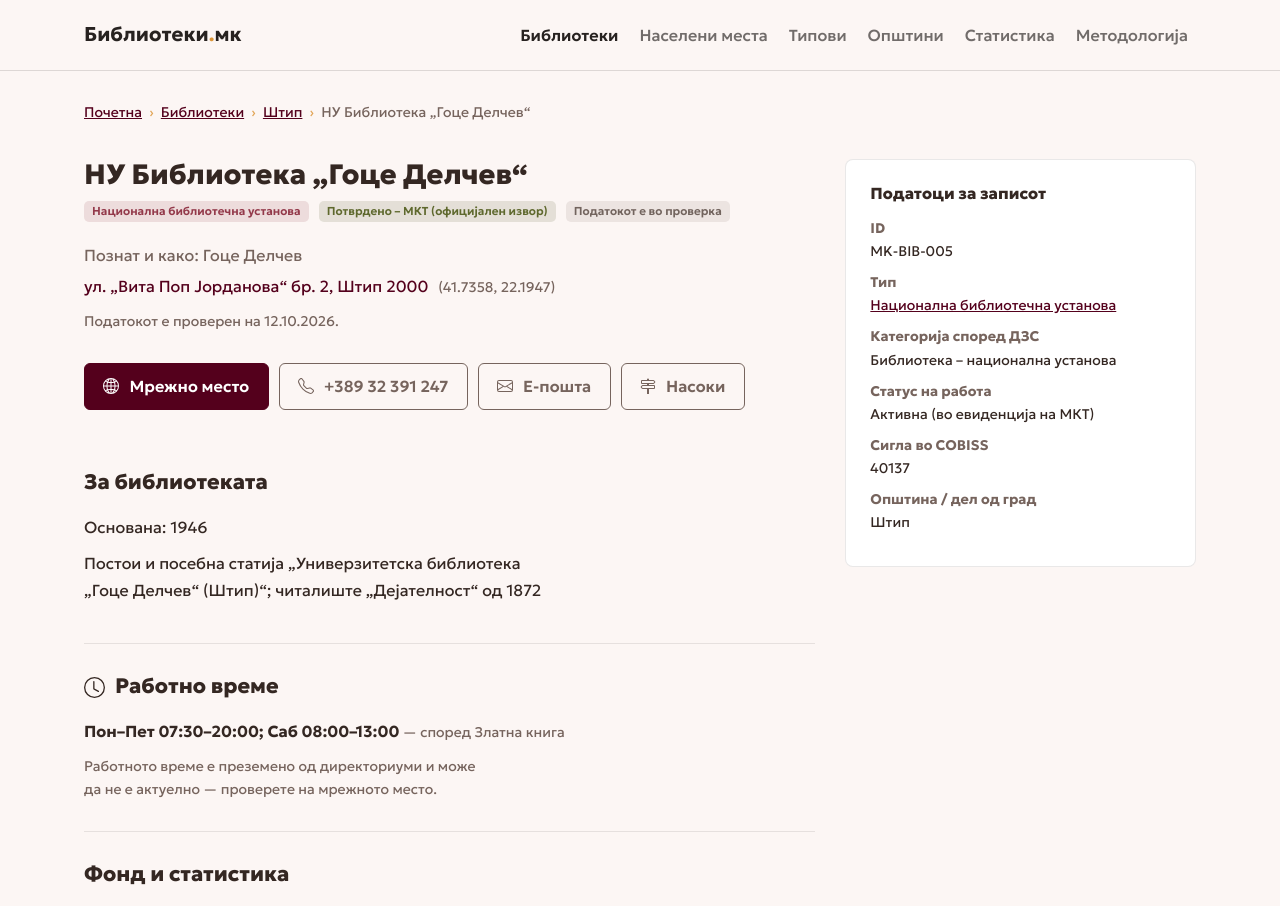
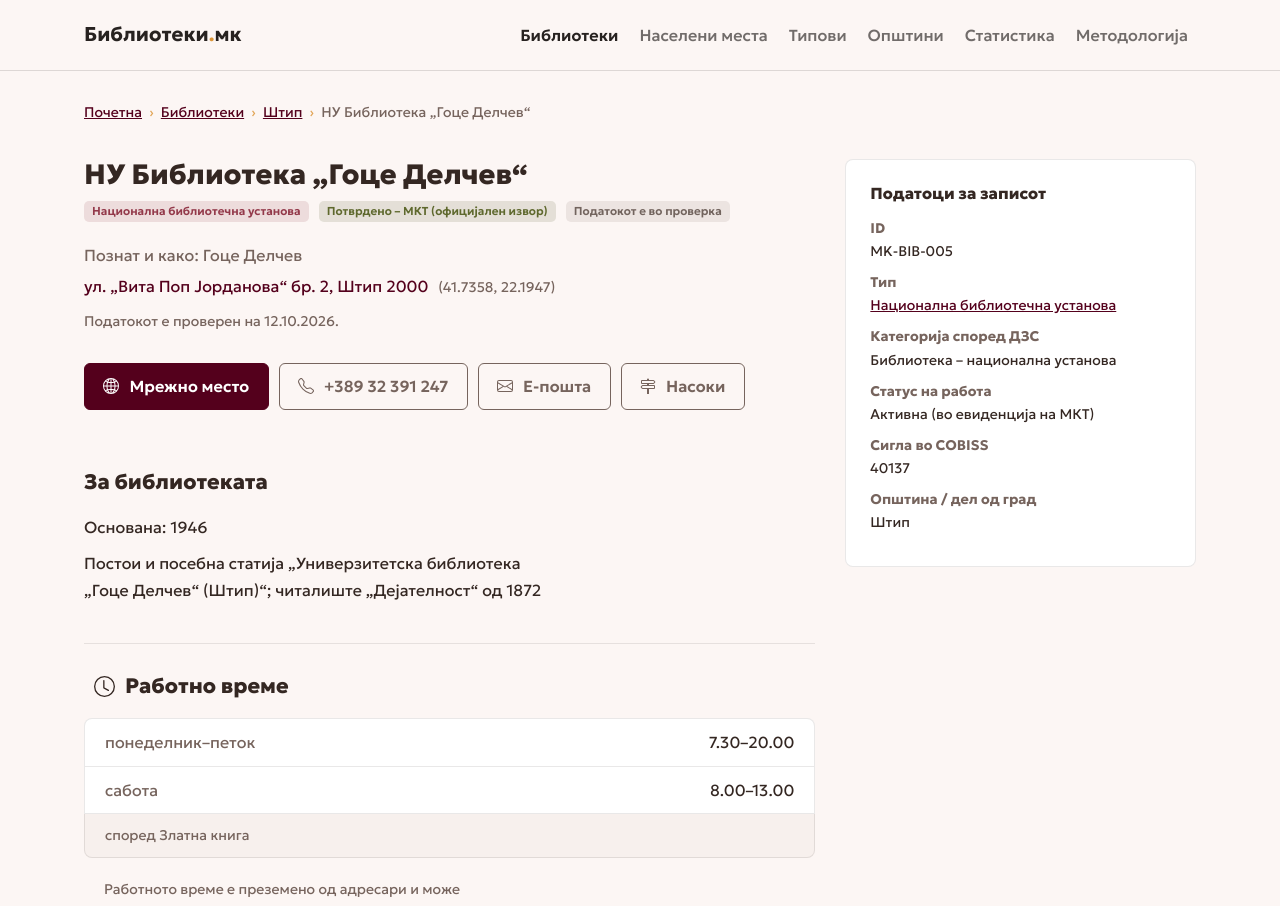
Before and after one commit to gocemitevski/mk-libraries, a Next.js app: page /biblioteki/nu-biblioteka-goce-delchev-shtip/ in a window 1280 px wide. Shown: the top 906 px of the page. Built offline with nearby package versions, Linux system fonts and the light colour scheme.

Commit message:
Rebuild Работно време as one list-group per source

```diff
--- a/app/biblioteki/[slug]/page.tsx
+++ b/app/biblioteki/[slug]/page.tsx
@@ -5,6 +5,7 @@ import { Breadcrumbs } from '@/components/breadcrumbs';
 import { Icon } from '@/components/icon';
 import { LibraryCard, TypeBadge, VerificationBadge } from '@/components/library-card';
 import { JsonLd, libraryJsonLd } from '@/lib/seo';
+import { formatDayNames, formatMkTime, parseHours } from '@/lib/hours';
 import { commonsImageUrl } from '@/lib/commons';
 import {
   getBranches,
@@ -220,20 +221,52 @@ export default async function LibraryPage({ params }: Props) {
           {/* ── Работно време ──────────────────────────────────────────── */}
           {library.contacts.hours.length > 0 && (
             <section className="detail-section py-4">
-              <h2 className="h4 mb-3">
-                <Icon name="clock" className="me-2" />
-                Работно време
+              <h2 className="h4 hstack gap-2 mb-3 mx-2">
+                <Icon name="clock" />
+                <span>Работно време</span>
               </h2>
-              <ul className="list-unstyled mb-0">
-                {library.contacts.hours.map((h, i) => (
-                  <li key={`${h.source}-${i}`} className="mb-1">
-                    <strong>{h.value}</strong>
-                    <span className="text-secondary small"> — според {h.source}</span>
-                  </li>
-                ))}
-              </ul>
-              <p className="small text-secondary mt-2 mb-0">
-                Работното време е преземено од директориуми и може да не е актуелно — проверете на мрежното место.
+              {/* Секој запис е верзија на еден извор, па секој извор добива свој
+                  list-group, а секоја деновска група внатре — свој list-group-item,
+                  за да се скенира ред по ред. Цитатот за изворот е последен ред во
+                  групата, тивок и со икона: внатре, за да не се натпреварува со
+                  насловот над групата, и еднаш по извор, бидејќи 43 од 69 реда би
+                  го повториле. Кај 4 библиотеки два извора се разликуваат, па
+                  секоја група носи свој цитат и не може да се замени кој што тврди.
+                  Изворот пишува „Пон–Пет 08:00–19:00“, а прикажуваме целосни имиња
+                  и правописен македонски часовник „понеделник–петок 8.00–19:00“ —
+                  двоеточието и скратените зборови остануваат во JSON-LD, каде ги
+                  бара schema.org. Непознат формат се прикажува суров, за да не се
+                  изгуби податок. */}
+              {library.contacts.hours.map((h, i) => (
+                <div key={`${h.source}-${i}`} className={i > 0 ? 'mt-3' : undefined}>
+                  <ul className="list-group">
+                    {parseHours(h.value).map((seg, j) =>
+                      seg.days === null ? (
+                        <li key={j} className="list-group-item">
+                          {seg.raw}
+                        </li>
+                      ) : (
+                        <li key={j} className="list-group-item d-flex gap-3">
+                          <span className="flex-grow-1 text-secondary">{formatDayNames(seg.days)}</span>
+                          <span>
+                            {seg.open ? `${formatMkTime(seg.open.from)}–${formatMkTime(seg.open.to)}` : 'затворено'}
+                          </span>
+                        </li>
+                      ),
+                    )}
+                    {/* Цитат: еднаш по извор, внатре во групата како тивок ред — не
+                        над неа, за да не се натпреварува со насловот, и не по секој
+                        ред, бидејќи 43 од 69 реда би го повториле (loc.mk има 6 реда
+                        на една страница). Иконата го означува како фуснота, а не како
+                        уште еден податок. */}
+                    <li className="list-group-item text-bg-light py-2 small text-secondary hstack gap-2">
+                      <span>според {h.source}</span>
+                    </li>
+                  </ul>
+                </div>
+              ))}
+              <p className="small text-secondary mt-3 mx-3 mb-0">
+                Работното време е преземено од адресари и може да не е актуелно — проверете на мрежното место.
               </p>
             </section>
           )}
--- /dev/null
+++ b/lib/hours.ts
@@ -0,0 +1,128 @@
+/**
+ * Работно време — парсерење на слободниот текст од мастерот и два излезни формати.
+ *
+ * Во работната книга часовите се слободен текст во колоната „Работно време“,
+ * во обликот `Извор: денови часови; денови часови`, каде повеќе извори се
+ * одделени со прелом на ред. Пример:
+ *
+ *   „Златна книга: Пон–Пет 08:00–19:00; Саб 08:00–13:00"
+ *
+ * Проверено врз сите 32 вредности во книгата (69 сегменти):
+ *   • деновите се затворен речник од 7 македонски скратеници, пон→нед;
+ *   • опсезите НИКОГАШ не се завиткуваат (нема „саб–пон“), па `a–b` секогаш
+ *     значи днтови од a до b по редослед — нема двосмисленост;
+ *   • часовите се секогаш `HH:MM–HH:MM`; единствениот исклучок е „затворено“.
+ *
+ * Затоа парсерењето е безбедно, а ако некој нов извор донесе нешто непознато,
+ * функциите враќаат празно и повикателот прикажува суров текст — податокот не
+ * се губи.
+ */
+
+const DAYS = [
+  { abbr: 'пон', mk: 'понеделник', en: 'Mo' },
+  { abbr: 'вто', mk: 'вторник', en: 'Tu' },
+  { abbr: 'сре', mk: 'среда', en: 'We' },
+  { abbr: 'чет', mk: 'четврток', en: 'Th' },
+  { abbr: 'пет', mk: 'петок', en: 'Fr' },
+  { abbr: 'саб', mk: 'сабота', en: 'Sa' },
+  { abbr: 'нед', mk: 'недела', en: 'Su' },
+] as const;
+
+export type WorkingHours =
+  | {
+      /** Индекси во деновскиот редослед (пон = 0 … нед = 6), секогаш растечки. */
+      days: number[];
+      /** Часови во машинска форма `HH:MM`, или `null` кога е „затворено“. */
+      open: { from: string; to: string } | null;
+    }
+  | {
+      /** `null` = непознат формат од изворот; гледај `raw`. */
+      days: null;
+      /** Суровиот сегмент, каков што стои во книгата. */
+      raw: string;
+    };
+
+const TIME_RANGE = /^(\d{1,2}):(\d{2})[–-](\d{1,2}):(\d{2})$/;
+
+/** „Пон–Пет“ / „пон“ → индекси [0..4] / [0]; нешто непознато → null. */
+function expandDays(part: string): number[] | null {
+  const [a, b] = part.toLowerCase().split(/[–-]/);
+  const from = DAYS.findIndex((d) => d.abbr === a);
+  const to = b ? DAYS.findIndex((d) => d.abbr === b) : from;
+  if (from < 0 || to < 0 || to < from) return null;
+  return Array.from({ length: to - from + 1 }, (_, i) => from + i);
+}
+
+/** „08:30–16:30“ → { from: '08:30', to: '16:30' }; „затворено“ и сè друго → null. */
+function parseTimeRange(text: string): { from: string; to: string } | null {
+  const m = TIME_RANGE.exec(text);
+  if (!m) return null;
+  const pad = (h: string, min: string) => `${h.padStart(2, '0')}:${min}`;
+  return { from: pad(m[1], m[2]), to: pad(m[3], m[4]) };
+}
+
+/**
+ * Ја дели вредноста „денови часови; денови часови“ на сегменти.
+ *
+ * Секој сегмент или се парсира, или се враќа суров — ништо не се отфрла, па
+ * нов извор со неочекуван збор сè уште се прикажува целосно.
+ */
+export function parseHours(value: string): WorkingHours[] {
+  const out: WorkingHours[] = [];
+  for (const chunk of value.split(';')) {
+    const text = chunk.trim();
+    if (!text) continue;
+    // последниот празен здел е секогаш часовите (или „затворено“)
+    const at = text.lastIndexOf(' ');
+    const dayPart = at > 0 ? text.slice(0, at) : text;
+    const timePart = at > 0 ? text.slice(at + 1) : '';
+    const days = expandDays(dayPart);
+    if (days === null) {
+      out.push({ days: null, raw: text });
+      continue;
+    }
+    out.push({ days, open: parseTimeRange(timePart) });
+  }
+  return out;
+}
+
+/**
+ * „HH:MM“ → „8.30“ — правописно во македонски.
+ *
+ * Часот и минутите се одделуваат со точка, не со двоеточие (двoеточието е
+ * формат на уредите и на други јазици). Едноцифрен час се пишува БЕЗ нула
+ * (9.30, не 09.30), а едноцифрени минути МОРА да ја носат нулата (9.05).
+ */
+export function formatMkTime(hhmm: string): string {
+  const [h, m] = hhmm.split(':');
+  return `${Number(h)}.${m}`;
+}
+
+/** Индекси → целосни македонски имиња: [0,4] → „понеделник–петок“, [6] → „недела“. */
+export function formatDayNames(days: number[]): string {
+  if (days.length === 0) return '';
+  const first = DAYS[days[0]].mk;
+  const last = DAYS[days[days.length - 1]].mk;
+  return days.length === 1 ? first : `${first}–${last}`;
+}
+
+/**
+ * За JSON-LD: „Mo-Fr 08:30-16:30“ — форматот што schema.org и Google го читаат.
+ *
+ * Ова НАМЕРНО се разликува од приказот: машинскиот излез бара англиски скратеници
+ * и двоеточие, иако на посетителот му го покажуваме правилното македонско 8.30.
+ * „затворено“ не носи ништо — отсуството на интервал веќе значи затворено.
+ */
+export function schemaOrgOpeningHours(entries: { value: string }[]): string[] {
+  const out = new Set<string>();
+  for (const entry of entries) {
+    for (const seg of parseHours(entry.value)) {
+      if (seg.days === null || !seg.open) continue; // непознато / „затворено“
+      const a = DAYS[seg.days[0]].en;
+      const b = DAYS[seg.days[seg.days.length - 1]].en;
+      const days = seg.days.length === 1 ? a : `${a}-${b}`;
+      out.add(`${days} ${seg.open.from}-${seg.open.to}`);
+    }
+  }
+  return [...out];
+}
--- a/lib/seo.tsx
+++ b/lib/seo.tsx
@@ -1,5 +1,6 @@
 import type { Library } from '@/src/lib/schema';
 import { publicLibraries } from '@/lib/data';
+import { schemaOrgOpeningHours } from '@/lib/hours';
 
 const SITE = 'https://biblioteki.mk';
 
@@ -55,8 +56,11 @@ export function libraryJsonLd(library: Library, url: string): Record<string, unk
   if (library.contacts.website) data.mainEntityOfPage = library.contacts.website;
   if (sameAs.length) data.sameAs = sameAs;
 
-  const hours = library.contacts.hours.map((h) => h.value).join('; ');
-  if (hours) {
+  // „Mo-Fr 08:30-16:30“ — ја чита и Google. Суровиот македонски текст
+  // („Пон–Пет 08:30–16:30“) не се разбира како OpeningHours, па овде го
+  // претвораме во машинскиот формат; приказот кон човекот останува македонски.
+  const hours = schemaOrgOpeningHours(library.contacts.hours);
+  if (hours.length) {
     data.openingHours = hours;
   }
 
```
